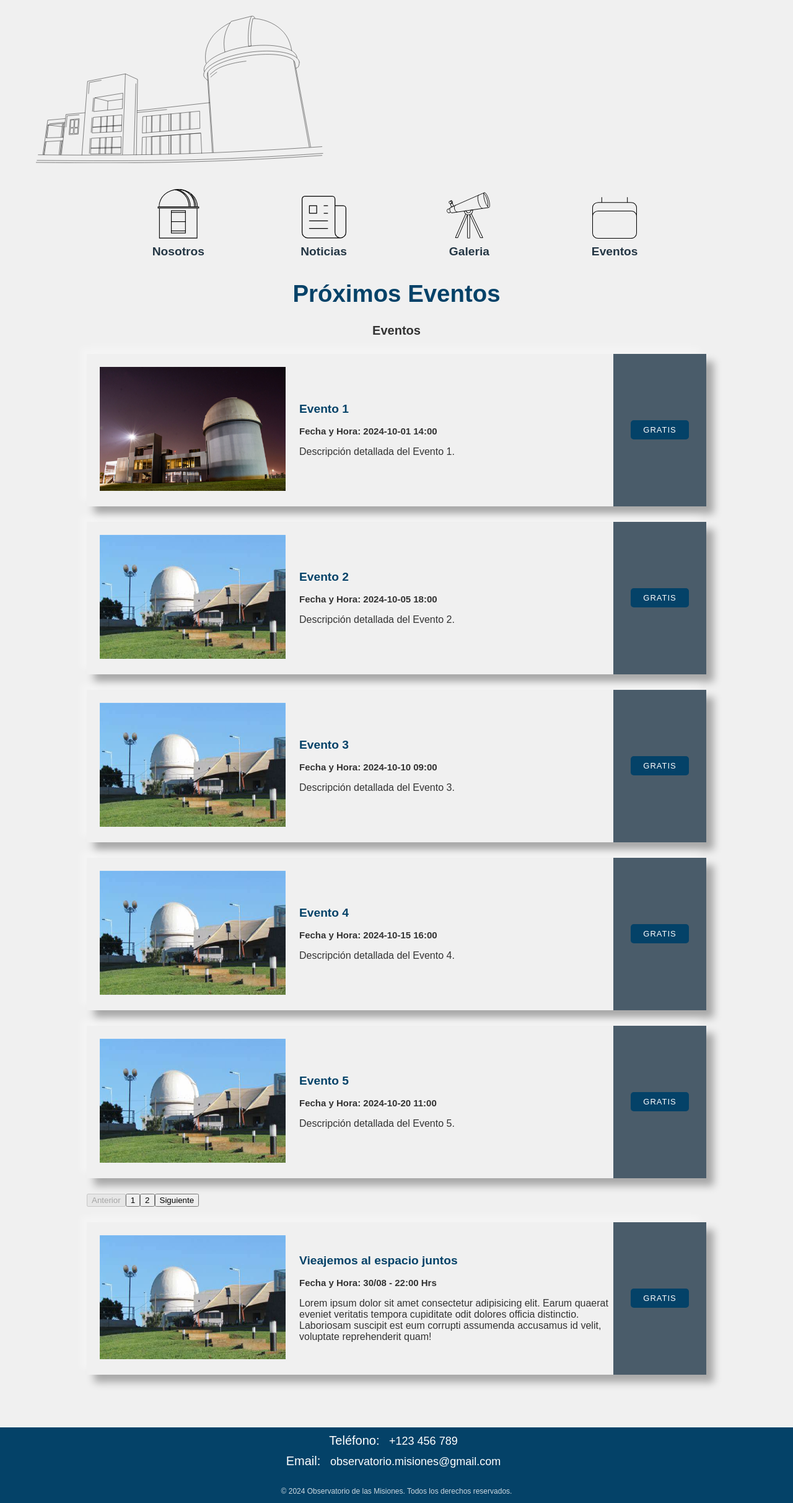
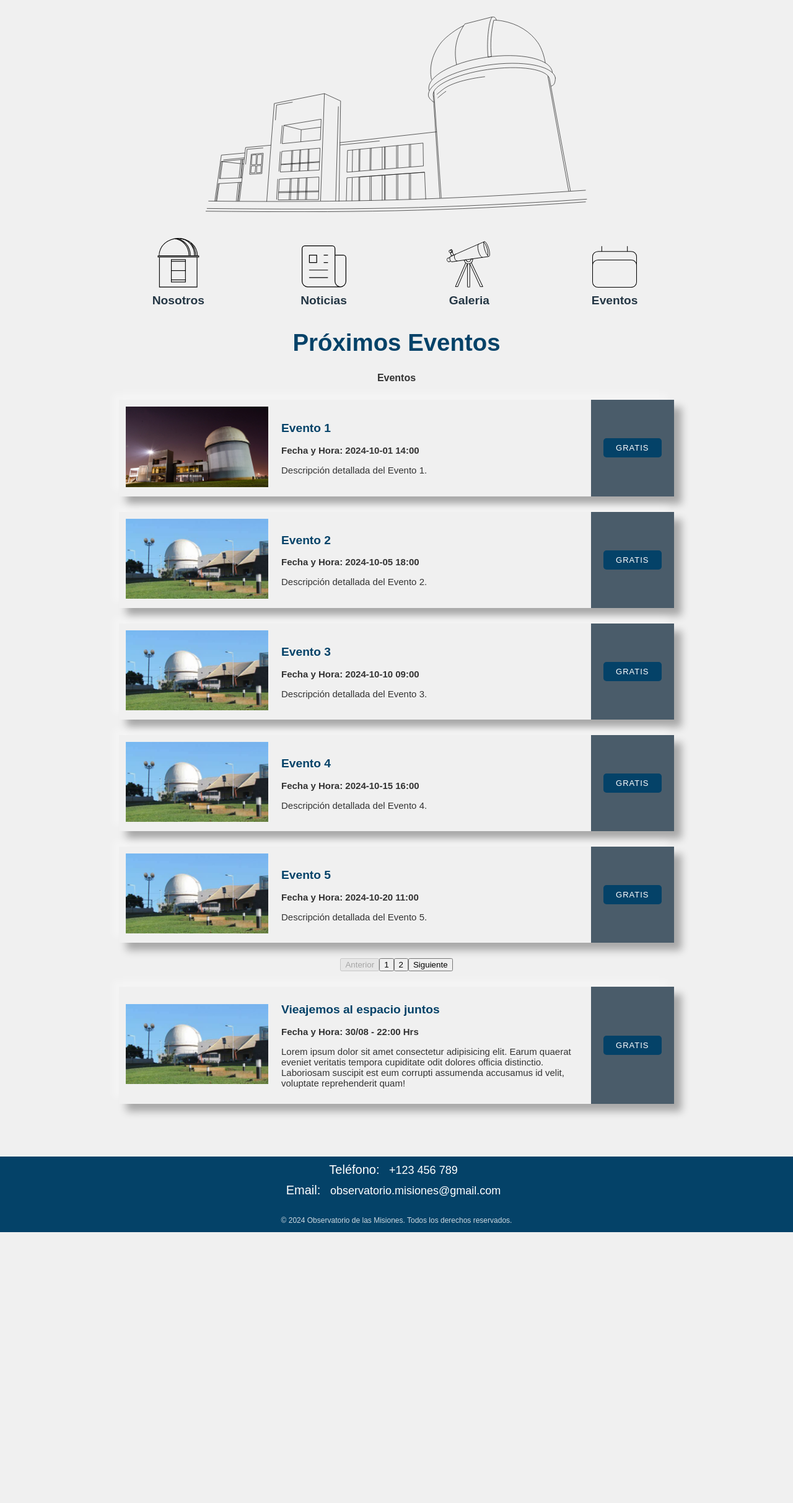
Before and after one commit to SantiNunez2003/TP-WEB-OBSERVATORIO, a PHP site: page /Pages/Eventos.html in a window 1280 px wide. Shown: the part 74-2499 px from the top of the page at 62% size. After the commit the page ends 2062 px from the top, so only its background shows below. Run offline with PHP 8.4, Linux system fonts and the light colour scheme.

Commit message:
Finish responsive

```diff
--- a/Pages/Eventos.html
+++ b/Pages/Eventos.html
@@ -27,7 +27,7 @@
         </article>
       </section>
 
-      <section class="contenedor-eventos">
+      <section class="contenedor-centrado">
 
         <!-- Navegacion con Iconos -->
         <nav class="barra-de-navegacion">
--- a/Pages/Galeria.html
+++ b/Pages/Galeria.html
@@ -26,7 +26,7 @@
         </article>
       </section>
 
-      <section class="contenedor-galeria">
+      <section class="contenedor-centrado">
         <!-- Navegacion con Iconos -->
         <nav class="barra-de-navegacion">
           <ul class="lista-de-seleccion">
@@ -76,7 +76,7 @@
         <h1>Nuestras Imágenes</h1>
 
         <!-- Sección Nuestras Imágenes -->
-        <section class="galeria-grid">
+        <section class="contenedor-centrado">
             <div id="contenedor-imagenes"></div>
         </section>
       </section>
--- a/Styles/Componentes/hero-seleccion.css
+++ b/Styles/Componentes/hero-seleccion.css
@@ -2,20 +2,16 @@
 
 .seleccion{
     padding-top: 20px;
-    max-width: 580px;
     width: 100%;
     display: flex;
     flex-direction: column;
     align-items: center;
 }
 
-.contenedor-seleccion{
-
-    width: 80%;
-}
-
 .imagen-seleccion{
     max-width: 100%;
+    max-height: 400px;
+    width: 80%;
     height: auto;
     display: block;
     margin: 2px auto;
--- a/Styles/Componentes/lista-navegacion.css
+++ b/Styles/Componentes/lista-navegacion.css
@@ -46,7 +46,6 @@
     font-weight: 600;
     font-size: clamp(14px, 1.5vw, 20px);
     color: var(--azulado-gris);
-
 }
 
 .icono-seleccion{
@@ -56,3 +55,10 @@
     margin-bottom: 5px;
     width: 60%;
 }
+
+@media (max-width: 600px ) {
+    .barra-de-navegacion{
+        padding: 5px;
+    }
+
+}
--- a/Styles/Paginas/Eventos.css
+++ b/Styles/Paginas/Eventos.css
@@ -1,67 +1,99 @@
 @import url('../colores.css');
 
-.contenedor-eventos{
+.eventos {
+    width: 100%;
     display: flex;
     flex-direction: column;
     justify-content: center;
     align-items: center;
 }
 
-table{
-    width: 100%;
-    border-spacing: 0 25px
+table {
+    width: 70%;
+    border-spacing: 0 25px;
 }
 
-.eventos{
-    width: min(1000px , 80%);
+.linea-evento {
+    box-shadow: 12px 12px 12px rgba(0, 0, 0, 0.304),
+                -10px -10px 10px rgba(255, 255, 255, 0.3);
 }
 
-.encabezado-tabla th{
-    font-size: 20px;
-}
-
-.linea-evento{
-    box-shadow: 12px 12px 12px rgba(0, 0, 0, 0.304) ,
-    -10px -10px 10px rgba(255, 255, 255, 0.3) ;
-}
-.linea-evento:hover{
+.linea-evento:hover {
     background-color: var(--grisaceo);
 }
 
 .imagen-evento{
-    width: 200px;
+    text-align: center;
+    width: 250px; /* Aumenta el ancho de la celda de imagen */
 }
 
-.linea-evento img{
-    max-width: 300px;
-    max-height: 200px;
-    height: 200px;
-    padding: 20px;
-    align-items: center;
+.imagen-evento img {
+    max-width: 250px;
+    max-height: 150px;
+    width: 100%;
+    height: 100%;
+    object-fit: fill; /* Recorta la imagen si es necesario */
+    padding: 10px; /* Espaciado interno */
+    box-sizing: border-box; /* Incluye el padding en el tamaño total */
 }
 
-.linea-evento h2{
-    color: var(--azul-claro);
+.contenido-evento {
+    padding: 10px;
 }
 
-.fecha{
+.contenido-evento p {
+    font-size: var(--rspSize);
+}
+
+.fecha {
     font-size: 15px;
     font-weight: 600;
 }
 
-.boton-evento{
+.boton-evento {
     text-align: center;
     width: 15%;
-    background-color: var(--gris-azulado) ;
+    background-color: var(--gris-azulado);
 }
 
-.boton-evento .boton-mas-info{
+.boton-evento .boton-mas-info {
     background-color: var(--azul-claro);
     letter-spacing: 1px;
 }
 
-.boton-evento .boton-mas-info:hover{
+.boton-evento .boton-mas-info:hover {
     background-color: var(--semi-blanco);
     color: var(--azul-oscuro);
     text-decoration: none;
 }
+
+/* Media Queries para responsive */
+@media (max-width: 800px) {
+
+    .table{
+        width: 90%;
+    }
+    .linea-evento {
+        display: flex; /* Cambiar a flexbox para mejor control en móviles */
+        flex-direction: column; /* Organizar en columna */
+        align-items: center; /* Centrar contenido */
+        margin-bottom: 25px;
+    }
+
+    .imagen-evento {
+        width: 100%; /* Hacer que la imagen ocupe todo el ancho en móviles */
+    }
+
+    .imagen-evento img{
+        max-width: 400px;
+        max-height: 300px;
+    }
+
+    .contenido-evento{
+        text-align: start;
+    }
+
+    .boton-evento {
+        width: 100%; /* Botón ocupa todo el ancho */
+    }
+}
--- a/Styles/Paginas/Noticias.css
+++ b/Styles/Paginas/Noticias.css
@@ -94,7 +94,7 @@
 
 /* RESPONSIVE NOTICIA*/
 
-@media (max-width: 740px) {
+@media (max-width: 600px) {
     .contenido-noticia{
         flex-direction: column;
 
```
Also changed, not shown: Styles/Paginas/Galeria.css (+30 -22 lines).
